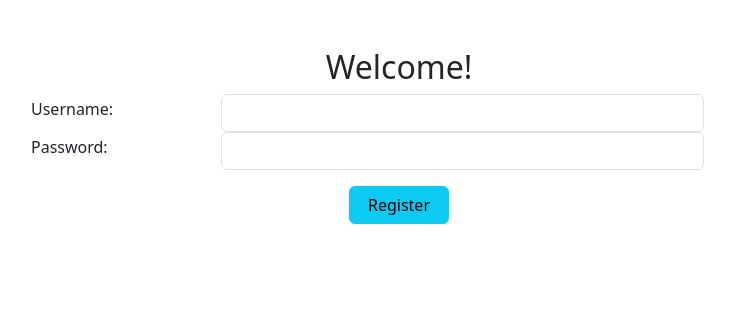
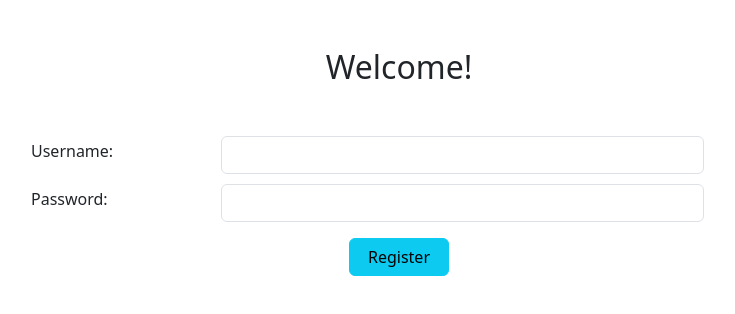
Before and after one commit to Star-Nose-Mole-Rat/SkillSwap, a React app: page /signup in a window 1280 px wide. Shown: the top 314 px of the page, without its empty margins (241-976 px from the left). Built offline with nearby package versions, Linux system fonts and the light colour scheme.

Commit message:
margin value changed

```diff
--- a/client/containers/MainContainer.jsx
+++ b/client/containers/MainContainer.jsx
@@ -31,7 +31,7 @@ const MainContainer = () => {
                 </FormGroup>
               </Col>
             </Row>
-            <Row className="align-items-center">
+            <Row className="align-items-center" style={{ marginTop: '10px' }}>
               <Col sm={3}>
                 <FormGroup>
                   <Form.Label>Password:</Form.Label>
--- a/client/containers/Signup.jsx
+++ b/client/containers/Signup.jsx
@@ -23,12 +23,12 @@ const Signup = () => {
             body: JSON.stringify({ username, password })
           })
           .then(data => data.json())
-          .then(data => console.log(data))
+          .then(data => {
+            console.log(data)
+            navigate('/search');
+          })
           .catch(err => { console.log('invalid fetch request', err)});
 
-
-
-        // navigate('/search');
     }
 
     return (
@@ -38,7 +38,7 @@ const Signup = () => {
             <div className="text-center">
                 <h2>Welcome!</h2>
             </div>
-            <Form onSubmit={handleRegister}>
+            <Form style={{ marginTop: '50px' }} onSubmit={handleRegister}>
               <Row className='align-items-center'>
                 <Col sm={3}>
                   <FormGroup>
@@ -51,7 +51,7 @@ const Signup = () => {
             </FormGroup>
           </Col>
         </Row>
-        <Row className='align-items-center'>
+        <Row className='align-items-center' style={{ marginTop: '10px' }}>
           <Col sm={3}>
             <FormGroup>
               <Form.Label>Password:</Form.Label>
```
